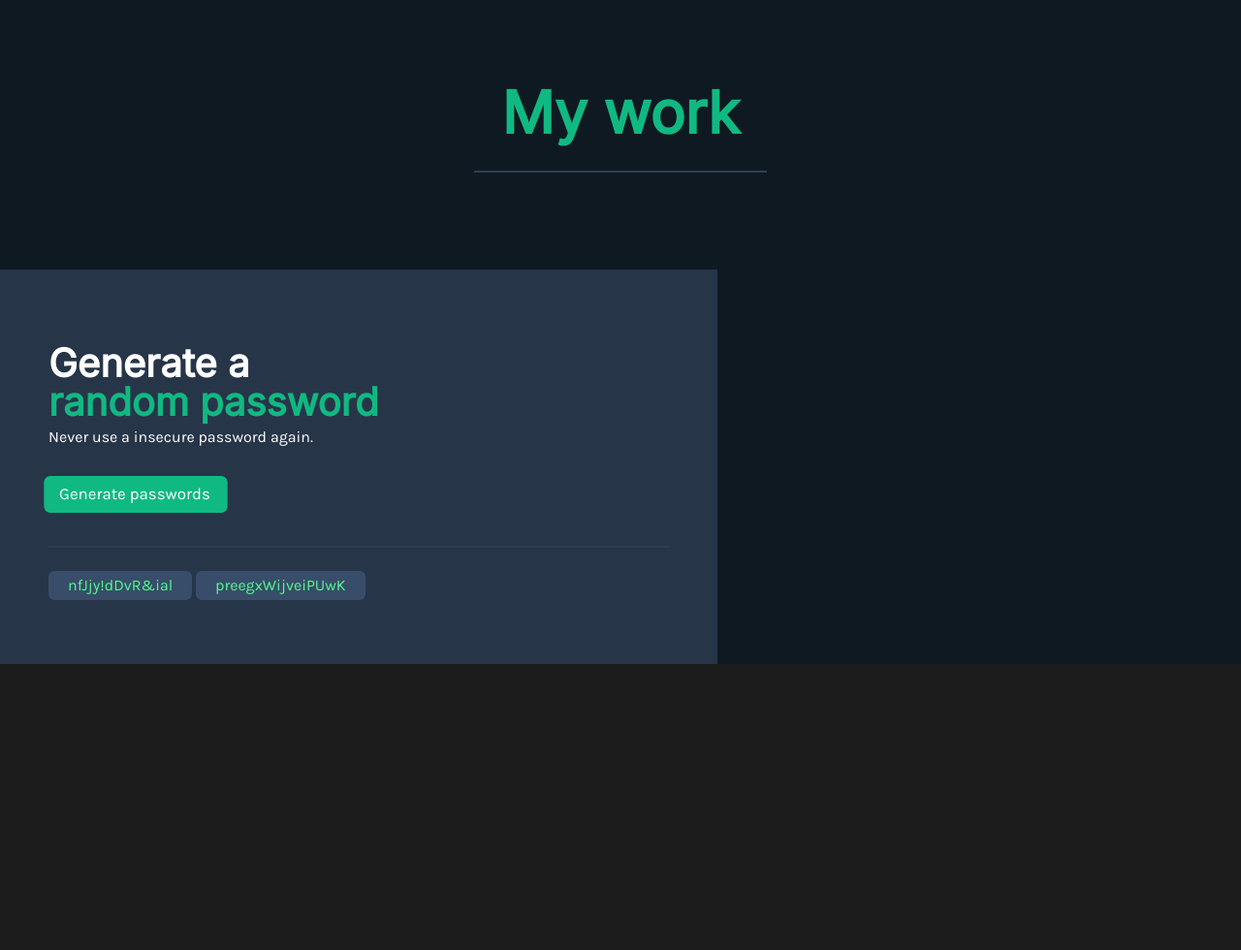
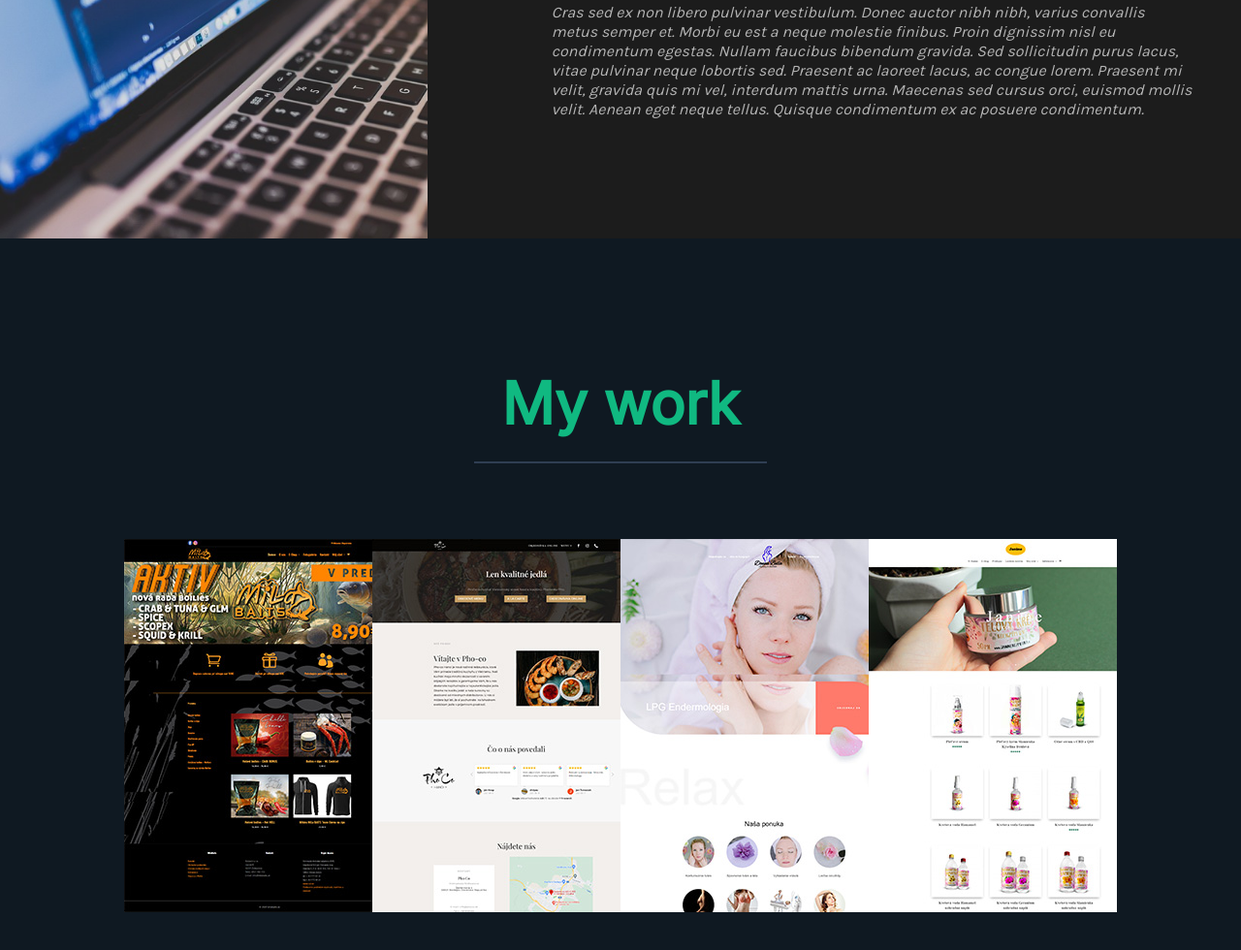
Before and after one commit to Tomas1564230/Portfolio, a plain HTML site: page PortfolioWeb/index.html in a window 1280 px wide. Shown: the part 1054-2034 px from the top of the page at 97% size. Before the commit the page ends 1739 px from the top, so only its background shows below. Drawn offline with nearby package versions, Linux system fonts and the light colour scheme.

Commit message:
8/28/2022

```diff
--- a/PortfolioWeb/index.css
+++ b/PortfolioWeb/index.css
@@ -13,7 +13,7 @@ body {
 .header, .about {
     display:flex;
     background-color: #0f1922;
-    height: 60%;
+    height: 100%;
     min-height: 500px;;
 }
 
@@ -21,7 +21,8 @@ body {
     padding-top: 20px;
     margin: auto;
     width: 50%;
-    padding-left: 50px;
+    padding-left: 10%;
+    z-index: 9999;
 }
 .gridHeaderTwo, .aboutOne{
 
@@ -56,15 +57,17 @@ body {
 /* About */
 .about {
     background-color: #1C1C1C;
-
+    height: 20%;
 }
 .aboutOne{
     background-image: url(/PortfolioWeb/Images/coding-924920_960_720.jpg);
     /* background-size: contain; */
     background-repeat: no-repeat;
     width: 40%;
+    overflow: hidden;
 }
 .aboutTwo {
+    padding-right: 50px;
     width: 60%;
 }
 /* MY WORK */
@@ -82,6 +85,48 @@ body {
     margin-top: 35px;
     border: 1px solid rgba(47, 62, 83, 1)
 }
+
+
+/* PORTFOLIO WORKS */
+.porfolioWorks {
+    text-align: center;
+    margin: auto;
+    width: 80%;
+    display: flex;
+    flex-wrap: wrap;
+    height: 60%;
+    min-height: 50%;
+    max-height: 35%;
+    padding-bottom: 500px;
+    padding-top: 50px;
+
+}
+
+.portfolioWork1, .portfolioWork2, .portfolioWork3, .portfolioWork4 {
+    object-fit: contain;
+    overflow: hidden;
+    padding-top: 20px;
+    width: 25%;
+    max-width: 25%;
+    min-width: 230px;
+
+
+}
+
+.portfolioWork1:hover, .portfolioWork2:hover, .portfolioWork3:hover, .portfolioWork4:hover {
+    transition-duration: 0.5s;
+    filter: blur(2px);
+    transform: scale(1.05);
+    cursor: pointer;
+
+}
+
+
+
+
+
+
+
 
 /* Generátor náhodných čisiel. */
 
--- a/PortfolioWeb/index.html
+++ b/PortfolioWeb/index.html
@@ -3,14 +3,14 @@
         <link rel="stylesheet" href="index.css">
         <link href='https://fonts.googleapis.com/css?family=Inter' rel='stylesheet'>
         <link href='https://fonts.googleapis.com/css?family=Karla' rel='stylesheet'>
-    </head>
+
     <body>
         <div class="header">
                 <div class="gridHeaderOne">
                 <p class="headerSubTitle">> HTML CSS JavaScript</p>
                 <h1 class="headerTitle">Programming and <span style="color:#10B981">Design</h1>
                 <p class="headerText">"It’s not a bug; it’s an undocumented feature.<br> ― Anonymous"</p>
-                <button class="headerButton">Check out my work!</button>
+                <button class="headerButton" onclick="scrollWork()">Check out my work!</button>
                 </div>
                 <div class="gridHeaderTwo"></div>
         </div>
@@ -19,15 +19,22 @@
             <div class="aboutTwo">
                 <p class="aboutSubTitle">> ABOUT</p>
                 <h1 class="aboutTitle"><span style="color:#10B981">Dveloper</h1>
-                <p class="aboutText">Hneď po skončení strednej školy, ako Grafik digitálnych médií som sa naučil pracovať s Wordpressom a odvtedy ho používam na tvorbu webov.
-                    Používam tému Divi, čo je platená téma pre Wordpress, ktorá mi umožňuje byť kreatívny. S touto témou nemám problém vyhovieť s väčšinou požiadaviek zákazníka.
-                    Mám skúsenosti s riešením problémov, ktoré vzniknú pri tvorbe webu.</p>
+                <p class="aboutText">Cras sed ex non libero pulvinar vestibulum. Donec auctor nibh nibh, varius convallis metus semper et. Morbi eu est a neque molestie finibus. Proin dignissim nisl eu condimentum egestas. Nullam faucibus bibendum gravida. Sed sollicitudin purus lacus, vitae pulvinar neque lobortis sed. Praesent ac laoreet lacus, ac congue lorem. Praesent mi velit, gravida quis mi vel, interdum mattis urna. Maecenas sed cursus orci, euismod mollis velit. Aenean eget neque tellus. Quisque condimentum ex ac posuere condimentum.</p>
             </div>
         </div>
-        <div class="work">
+        <div class="work" id="WorkToScroll">
             <h1 class="workTitle">My work</h1>
             <hr class="workDivider">
-        <div class="formBody">
+
+            <div class="porfolioWorks">
+                <div class="portfolioWork1"><a href="https://milabaits.sk" target="_blank"><image src="/PortfolioWeb/Images/milabaits.jpg"></a></div>
+                <div class="portfolioWork2"><a href="phoco.sk"target="_blank"><image src="/PortfolioWeb/Images/phoco.jpg"></a></div>
+                <div class="portfolioWork3"><a href="https://www.donnabellapresov.sk" target="_blank"><image src="/PortfolioWeb/Images/dona-bella.jpg"></div>
+                <div class="portfolioWork4"><a href="https://janinekozmetika.sk" target="_blank"><image src="/PortfolioWeb/Images/janine.jpg"></a></div>
+            </div>
+
+
+        <!-- <div class="formBody">
             <h1>Generate a <span style="color:#10B981"><br> random password</h1>
             <p> Never use a insecure password again. </p>
             <button class="generatePasswordsButton" onclick="generatePasswordsButton()">Generate passwords</button>
@@ -36,8 +43,8 @@
                 <p id="randomPasswordWindow1">nfJjy!dDvR&ial</p>
                 <p id="randomPasswordWindow2">preegxWijveiPUwK</p>
 
-            <script src="index.js"></script>
-        </div>
+            </div> -->
+        <script src="index.js"></script>
     </div>
     </body>
 </html>
--- a/PortfolioWeb/index.js
+++ b/PortfolioWeb/index.js
@@ -33,3 +33,11 @@ function generatePasswordsButton() {
         randomSymbol2 = " "
 
     }
+
+
+// Header button scroll smooth
+
+function scrollWork(){
+    workScrollEl = document.getElementById("WorkToScroll")
+    workScrollEl.scrollIntoView({behavior: 'smooth'})
+}
```
Also changed, not shown: PortfolioWeb/Images/dona-bella.jpg (added), PortfolioWeb/Images/janine.jpg (added), PortfolioWeb/Images/milabaits.jpg (added), PortfolioWeb/Images/phoco.jpg (added), 1 other file.
